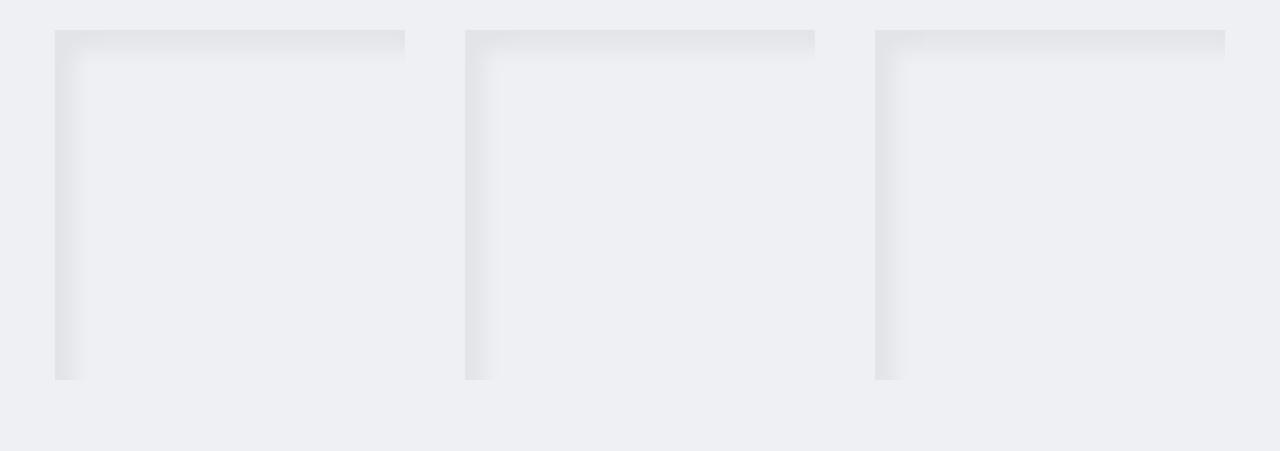
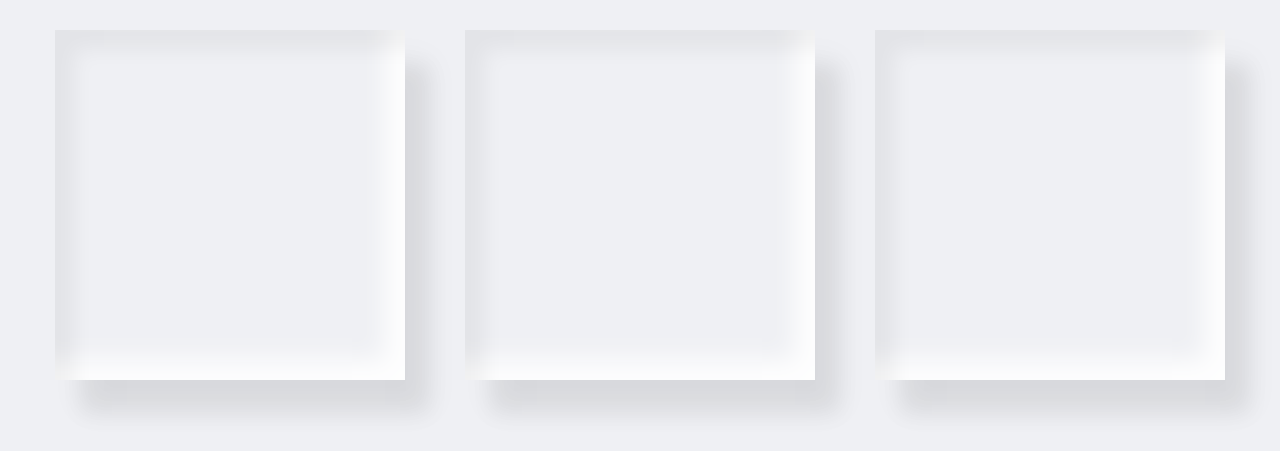
Before and after one commit to bigdataOrfrontEnd/qiankun-test2, a React (Create React App) app: page /butiful in a window 1280 px wide. Shown: the part 195-646 px from the top of the page. Built offline with nearby package versions, Linux system fonts and the light colour scheme.

Commit message:
阴影部分全部完成

```diff
--- a/src/pages/butiful/waterDrop/water.scss
+++ b/src/pages/butiful/waterDrop/water.scss
@@ -15,6 +15,8 @@
     width: 350px;
     height: 350px;
     // background: #333;
-    box-shadow: inset 20px 20px 20px rgba(0, 0, 0, 0.05);
+    box-shadow: inset 20px 20px 20px rgba(0, 0, 0, 0.05),
+      25px 35px 20px rgba(0, 0, 0, 0.05), 25px 30px 30px rgba(0, 0, 0, 0.05),
+      inset -20px -20px 25px rgba(255, 255, 255, 0.9);
   }
 }
```
